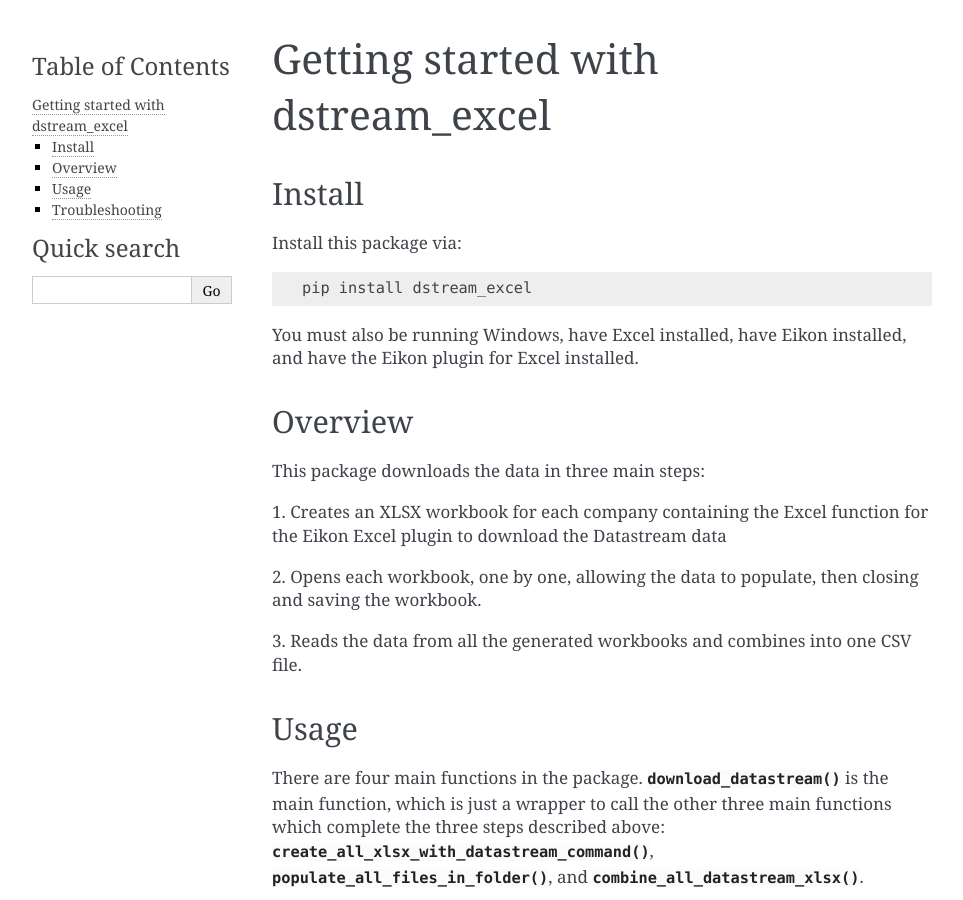
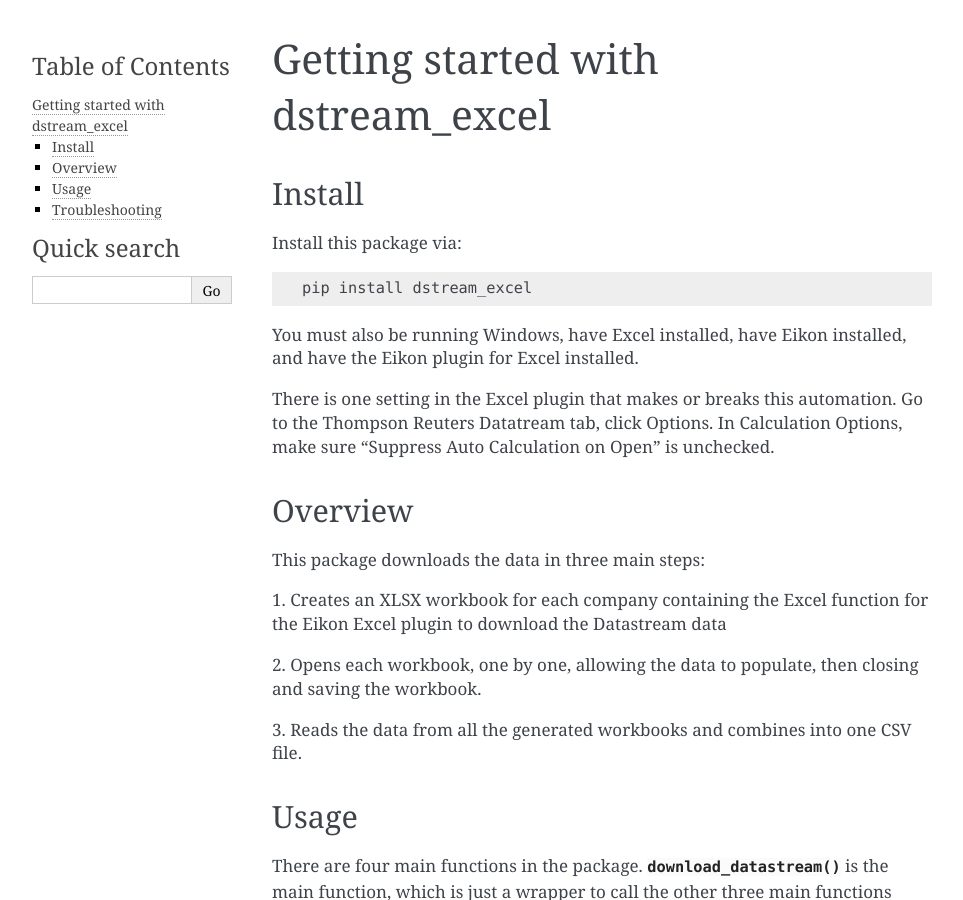
Before and after one commit to nickderobertis/datastream-excel-downloader-py, a Sphinx documentation site: the page built from docsrc/source/tutorial.rst, in a window 1280 px wide and 900 px high. Shown: the whole window, without its empty margins (148-1111 px from the left). Built offline with Sphinx 7.4.7, drawn with Linux system fonts in a browser that asks for light colours; pages that are not in the unit, such as notebooks, are missing from menus.

Commit message:
0.2.3: Add xlrd package to avoid error in combining, update tutorial for necessary plugin settings

```diff
--- a/conf.py
+++ b/conf.py
@@ -5,7 +5,7 @@
 PACKAGE_NAME = 'dstream_excel'
 
 # Package version in the format (major, minor, release)
-PACKAGE_VERSION_TUPLE = (0, 2, 2)
+PACKAGE_VERSION_TUPLE = (0, 2, 3)
 
 # Short description of the package
 PACKAGE_SHORT_DESCRIPTION = 'Automate data collection from Thompson Reuters Datastream ' \
@@ -54,7 +54,8 @@
     'pypiwin32',
     'pandas',
     'numpy',
-    'openpyxl'
+    'openpyxl',
+    'xlrd'
 ]
 
 # Sphinx executes all the import statements as it generates the documentation. To avoid having to install all
--- a/docsrc/source/tutorial.rst
+++ b/docsrc/source/tutorial.rst
@@ -12,6 +12,11 @@
 
 You must also be running Windows, have Excel installed, have Eikon installed,
 and have the Eikon plugin for Excel installed.
+
+There is one setting in the Excel plugin that makes or breaks this
+automation. Go to the Thompson Reuters Datatream tab, click Options.
+In Calculation Options, make sure "Suppress Auto Calculation on Open"
+is unchecked.
 
 Overview
 =========
```
